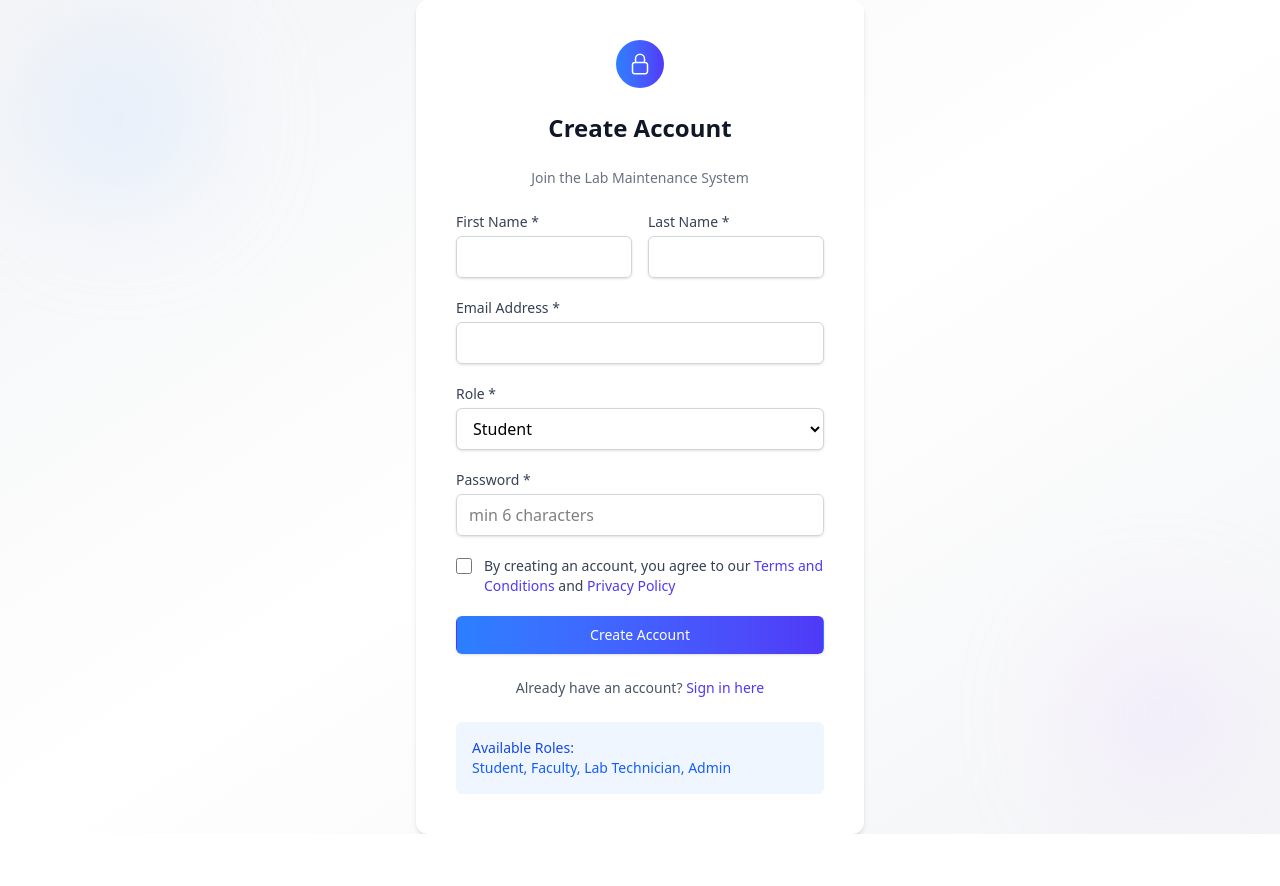
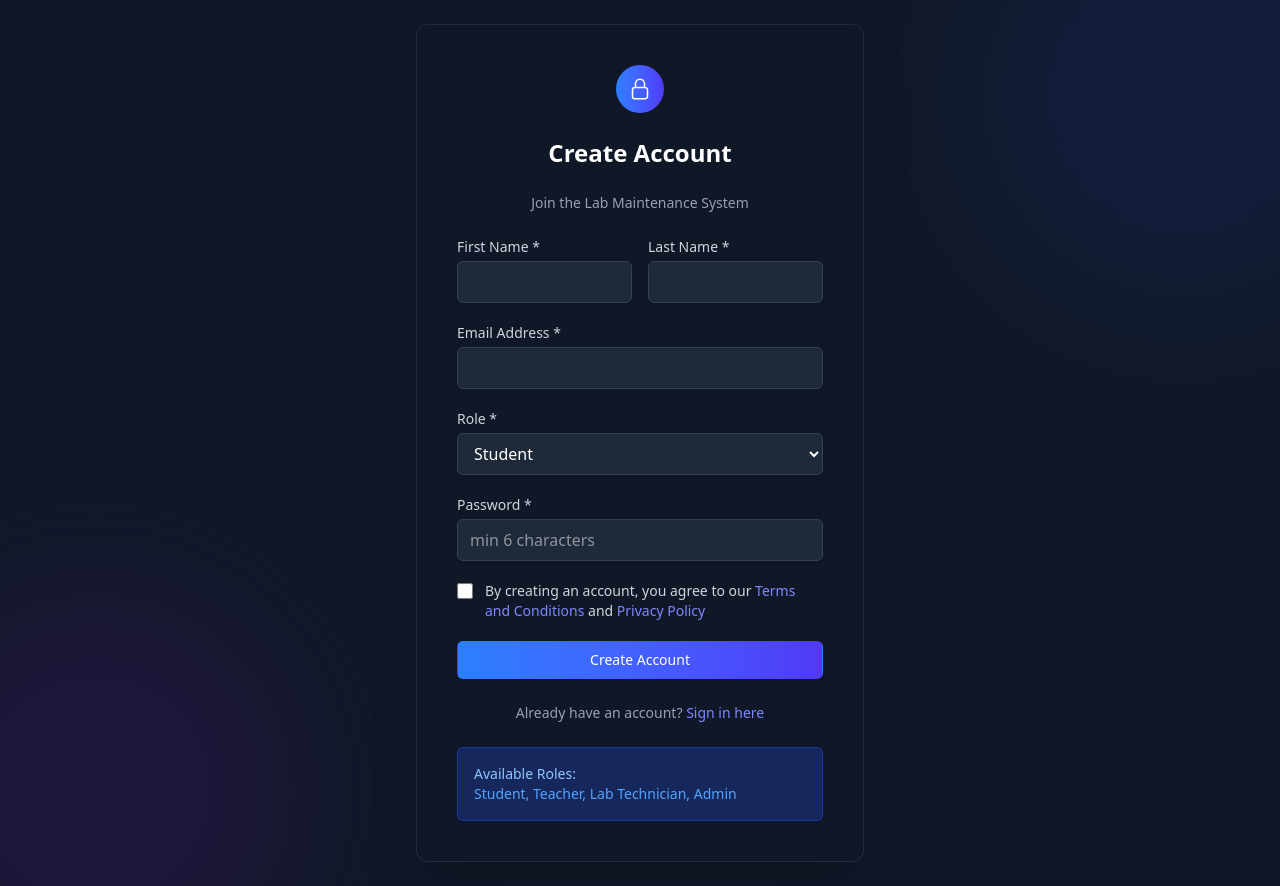
Before and after one commit to aakashpawar49/ASP, a React (Vite) app in the folder labadmin-client/: page /register in a window 1280 px wide. Before the commit the page ends 834 px from the top, so only its background shows below. Built offline with nearby package versions, Linux system fonts and the light colour scheme.

Commit message:
SignUp and SignIn Appearance changed

```diff
--- a/labadmin-client/src/components/auth/SignUpForm.jsx
+++ b/labadmin-client/src/components/auth/SignUpForm.jsx
@@ -18,26 +18,25 @@ const SignUpForm = () => {
       alert("You must agree to the Terms and Conditions.");
       return;
     }
-    // We'll pass the new fields to our register function
-    // (Note: We'll need to update the mock register function in AuthContext)
-    register(firstName, email, password);
+    // Updated to send all new fields to the register function
+    register(firstName, email, role, password);
     console.log("Registering:", { firstName, lastName, email, role, password });
   };
 
   return (
-    <div className="w-full max-w-md p-10 space-y-6 bg-white rounded-xl shadow-md">
+    <div className="w-full max-w-md p-10 space-y-6 bg-gray-900 rounded-xl shadow-2xl border border-gray-700/50">
       {/* Icon */}
-      <div className="mx-auto flex h-12 w-12 items-center justify-center rounded-full bg-gradient-to-r from-blue-500 to-indigo-600">
+      <div className="mx-auto flex h-12 w-12 items-center justify-center rounded-full bg-linear-to-r from-blue-500 to-indigo-600">
         <svg className="h-6 w-6 text-white" xmlns="http://www.w3.org/2000/svg" fill="none" viewBox="0 0 24 24" strokeWidth={1.5} stroke="currentColor">
           <path strokeLinecap="round" strokeLinejoin="round" d="M16.5 10.5V6.75a4.5 4.5 0 10-9 0v3.75m-.75 11.25h10.5a2.25 2.25 0 002.25-2.25v-6.75a2.25 2.25 0 00-2.25-2.25H6.75a2.25 2.25 0 00-2.25 2.25v6.75a2.25 2.25 0 002.25 2.25z" />
         </svg>
       </div>
 
       {/* Titles */}
-      <h2 className="text-center text-2xl font-bold text-gray-900">
+      <h2 className="text-center text-2xl font-bold text-white">
         Create Account
       </h2>
-      <p className="text-center text-sm text-gray-500">
+      <p className="text-center text-sm text-gray-400">
         Join the Lab Maintenance System
       </p>
 
@@ -45,46 +44,47 @@ const SignUpForm = () => {
       <form onSubmit={handleRegister} className="space-y-5">
         <div className="grid grid-cols-2 gap-4">
           <div>
-            <label htmlFor="firstName" className="block text-sm font-medium text-gray-700">First Name *</label>
+            <label htmlFor="firstName" className="block text-sm font-medium text-gray-300">First Name *</label>
             <input
               type="text" id="firstName" value={firstName} onChange={(e) => setFirstName(e.target.value)} required
-              className="mt-1 w-full px-3 py-2 border border-gray-300 rounded-md shadow-sm focus:outline-none focus:ring-indigo-500 focus:border-indigo-500"
+              className="mt-1 w-full px-3 py-2 bg-gray-800 border border-gray-700 text-white rounded-md shadow-sm"
             />
           </div>
           <div>
-            <label htmlFor="lastName" className="block text-sm font-medium text-gray-700">Last Name *</label>
+            <label htmlFor="lastName" className="block text-sm font-medium text-gray-300">Last Name *</label>
             <input
               type="text" id="lastName" value={lastName} onChange={(e) => setLastName(e.target.value)} required
-              className="mt-1 w-full px-3 py-2 border border-gray-300 rounded-md shadow-sm focus:outline-none focus:ring-indigo-500 focus:border-indigo-500"
+              className="mt-1 w-full px-3 py-2 bg-gray-800 border border-gray-700 text-white rounded-md shadow-sm"
             />
           </div>
         </div>
 
         <div>
-          <label htmlFor="email" className="block text-sm font-medium text-gray-700">Email Address *</label>
+          <label htmlFor="email" className="block text-sm font-medium text-gray-300">Email Address *</label>
           <input
             type="email" id="email" value={email} onChange={(e) => setEmail(e.target.value)} required
-            className="mt-1 w-full px-3 py-2 border border-gray-300 rounded-md shadow-sm focus:outline-none focus:ring-indigo-500 focus:border-indigo-500"
+            className="mt-1 w-full px-3 py-2 bg-gray-800 border border-gray-700 text-white rounded-md shadow-sm"
           />
         </div>
 
         <div>
-          <label htmlFor="role" className="block text-sm font-medium text-gray-700">Role *</label>
+          <label htmlFor="role" className="block text-sm font-medium text-gray-300">Role *</label>
           <select
             id="role" value={role} onChange={(e) => setRole(e.target.value)}
-            className="mt-1 block w-full px-3 py-2 bg-white border border-gray-300 rounded-md shadow-sm focus:outline-none focus:ring-indigo-500 focus:border-indigo-500"
+            className="mt-1 block w-full px-3 py-2 bg-gray-800 border border-gray-700 text-white rounded-md shadow-sm"
           >
             <option>Student</option>
-            <option>Faculty</option>
-            <option>Lab Technician</option>
+            <option>Teacher</option>
+            <option>LabTech</option>
+            <option>Admin</option>
           </select>
         </div>
 
         <div>
-          <label htmlFor="password" className="block text-sm font-medium text-gray-700">Password *</label>
+          <label htmlFor="password" className="block text-sm font-medium text-gray-300">Password *</label>
           <input
             type="password" id="password" value={password} onChange={(e) => setPassword(e.target.value)} required
-            className="mt-1 w-full px-3 py-2 border border-gray-300 rounded-md shadow-sm focus:outline-none focus:ring-indigo-500 focus:border-indigo-500"
+            className="mt-1 w-full px-3 py-2 bg-gray-800 border border-gray-700 text-white rounded-md shadow-sm"
             placeholder="min 6 characters"
           />
         </div>
@@ -93,15 +93,15 @@ const SignUpForm = () => {
           <div className="flex items-center h-5">
             <input
               id="terms" name="terms" type="checkbox" checked={agreed} onChange={(e) => setAgreed(e.target.checked)}
-              className="h-4 w-4 text-indigo-600 border-gray-300 rounded focus:ring-indigo-500"
+              className="h-4 w-4 text-indigo-600 border-gray-600 rounded focus:ring-indigo-500"
             />
           </div>
           <div className="ml-3 text-sm">
-            <label htmlFor="terms" className="text-gray-700">
+            <label htmlFor="terms" className="text-gray-300">
               By creating an account, you agree to our{' '}
-              <Link to="/terms" className="font-medium text-indigo-600 hover:text-indigo-500">Terms and Conditions</Link>
+              <Link to="/terms" className="font-medium text-indigo-400 hover:text-indigo-300">Terms and Conditions</Link>
               {' '}and{' '}
-              <Link to="/privacy" className="font-medium text-indigo-600 hover:text-indigo-500">Privacy Policy</Link>
+              <Link to="/privacy" className="font-medium text-indigo-400 hover:text-indigo-300">Privacy Policy</Link>
             </label>
           </div>
         </div>
@@ -109,7 +109,7 @@ const SignUpForm = () => {
         <div>
           <button
             type="submit"
-            className="w-full flex justify-center py-2 px-4 border border-transparent rounded-md shadow-sm text-sm font-medium text-white bg-gradient-to-r from-blue-500 to-indigo-600 hover:from-blue-600 hover:to-indigo-700 focus:outline-none focus:ring-2 focus:ring-offset-2 focus:ring-indigo-500"
+            className="w-full flex justify-center py-2 px-4 border border-transparent rounded-md shadow-sm text-sm font-medium text-white bg-linear-to-r from-blue-500 to-indigo-600 hover:from-blue-600 hover:to-indigo-700 focus:outline-none focus:ring-2 focus:ring-offset-2 focus:ring-indigo-500"
           >
             Create Account
           </button>
@@ -117,17 +117,17 @@ const SignUpForm = () => {
       </form>
 
       {/* Bottom Link */}
-      <p className="text-center text-sm text-gray-600">
+      <p className="text-center text-sm text-gray-400">
         Already have an account?{' '}
-        <Link to="/login" className="font-medium text-indigo-600 hover:text-indigo-500">
+        <Link to="/login" className="font-medium text-indigo-400 hover:text-indigo-300">
           Sign in here
         </Link>
       </p>
 
       {/* Available Roles Box */}
-      <div className="rounded-md bg-blue-50 p-4">
-        <p className="text-sm font-medium text-blue-700">Available Roles:</p>
-        <p className="text-sm text-blue-600">Student, Faculty, Lab Technician, Admin</p>
+      <div className="rounded-md bg-blue-900/50 border border-blue-700/50 p-4">
+        <p className="text-sm font-medium text-blue-300">Available Roles:</p>
+        <p className="text-sm text-blue-400">Student, Teacher, Lab Technician, Admin</p>
       </div>
     </div>
   );
--- a/labadmin-client/src/pages/AuthLayout.jsx
+++ b/labadmin-client/src/pages/AuthLayout.jsx
@@ -1,22 +1,19 @@
 import React from 'react';
-// We can add the ThemeToggler later if you have that component
-// import ThemeTogglerTwo from "../../components/common/ThemeTogglerTwo";
 
-// This layout provides the gray background and centers the form.
+// This layout provides the new dark background and centers the form.
 export default function AuthLayout({ children }) {
   return (
-    <div className="relative w-full min-h-screen bg-gradient-to-br from-gray-100 via-white to-gray-100">
-      <div className="relative flex items-center justify-center w-full min-h-screen px-4">
-        <div className="absolute inset-0 pointer-events-none opacity-40" aria-hidden="true">
-          <div className="absolute top-10 left-10 h-40 w-40 rounded-full bg-blue-200 blur-3xl"></div>
-          <div className="absolute bottom-10 right-10 h-40 w-40 rounded-full bg-purple-200 blur-3xl"></div>
-        </div>
+    <div className="relative w-full min-h-screen bg-gray-900 text-white overflow-hidden">
+      {/* This is the "glass" or "aurora" effect */}
+      <div className="pointer-events-none absolute inset-0 opacity-20" aria-hidden="true">
+        <div className="absolute -top-24 -right-24 h-96 w-96 rounded-full bg-blue-900 blur-3xl"></div>
+        <div className="absolute -bottom-24 -left-24 h-96 w-96 rounded-full bg-purple-900 blur-3xl"></div>
+      </div>
+
+      {/* The content (form) is centered on top */}
+      <div className="relative flex items-center justify-center w-full min-h-screen p-6 z-10">
         {children}
       </div>
-      {/* <div className="fixed z-50 hidden bottom-6 right-6 sm:block">
-        <ThemeTogglerTwo />
-      </div>
-      */}
     </div>
   );
 }
```
Also changed, not shown: labadmin-client/src/components/auth/SignInForm.jsx (+18 -19 lines), 2 other files (tests, documents, lock files or other folders).
